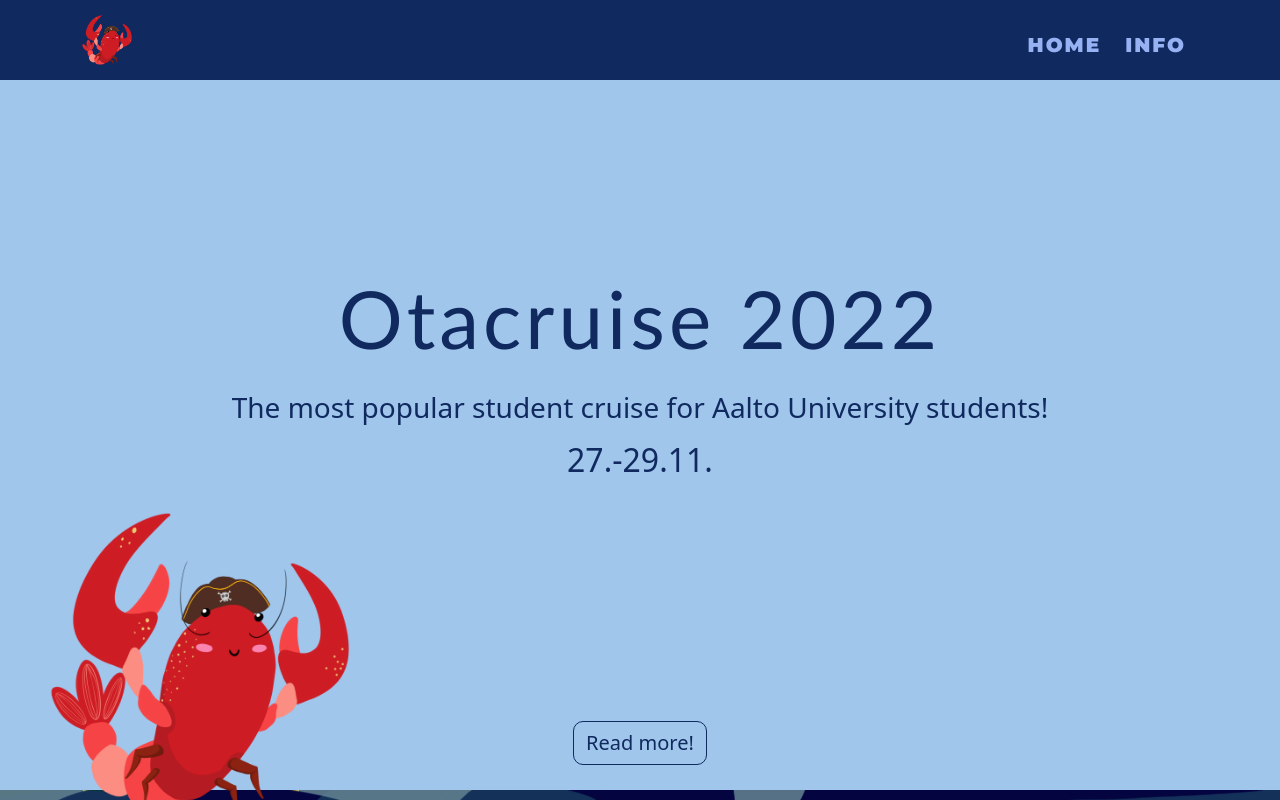
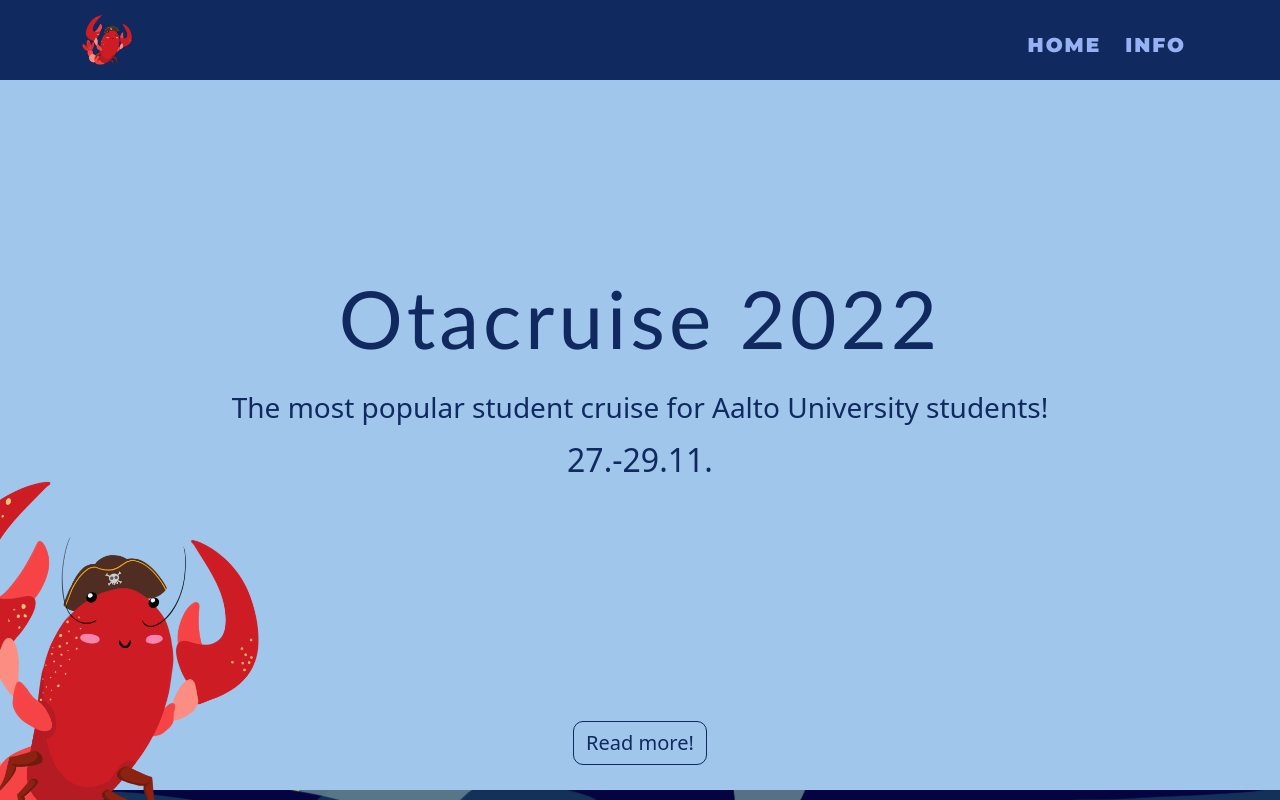
Before and after one commit to verkkomestari/otacruise, a React (Create React App) app: page / in a window 1280 px wide. Shown: the top 800 px of the page. Built offline with nearby package versions, Linux system fonts and the light colour scheme; a web font is replaced by a local one.

Commit message:
hero crab edit

```diff
--- a/src/styles/Hero.css
+++ b/src/styles/Hero.css
@@ -5,15 +5,27 @@
   text-align: center;
   color: #10295f;
   background-color: #a0c6ec;
-  height: 100vh;
+  height: 102vh;
   min-height: 600px;
   width: 100vw;
   padding: 100px 0px 20px 0px;
 }
 
-@media screen and (min-width: 600px) {
+@media screen and (min-height: 800px) and (min-width: 390px) {
+  .heroText {
+    height: 80vh;
+  }
+}
+
+@media screen and (min-height: 800px) and (min-width: 600px) {
   .heroText {
     height: 90vh;
+  }
+}
+
+@media screen and (min-height: 900px) and (max-width: 600px) {
+  .heroText {
+    height: 80vh;
   }
 }
 
@@ -38,18 +50,6 @@
 
 .callToAction {
   display: none;
-}
-
-#rapuContainer {
-  padding: 20px;
-}
-
-.rapu1 {
-  position: absolute;
-  left: -90px;
-  height: 60vh;
-  top: 64vh;
-  max-height: 300px;
 }
 
 @media screen and (min-width: 619px) and (min-height: 500px) {
@@ -79,21 +79,56 @@
   }
 }
 
-@media screen and (max-height: 600px) {
+#rapuContainer {
+  padding: 20px;
+}
+
+.rapu1 {
+  position: absolute;
+  left: 30px;
+  height: min(50vh, 50vw);
+  top: 420px;
+  max-height: 300px;
+}
+
+@media screen and (max-width: 500px) and (min-height: 700px) {
   .rapu1 {
-    top: 410px;
+    left: 50px;
+    height: 300px;
   }
 }
 
-@media screen and (min-height: 800px) and (max-width: 700px) {
+@media screen and (max-height: 500px) and (min-width: 660px) {
   .rapu1 {
-    left: 30px;
+    top: 340px;
+    left: 50px;
+    height: 300px;
   }
 }
 
-@media screen and (min-width: 800px) and (min-height: 700px) {
+@media screen and (min-height: 300px) {
   .rapu1 {
-    left: 50px;
-    height: 50vh;
+    left: -90px;
   }
 }
+
+@media screen and (min-height: 600px) and (min-width: 770px) {
+  .rapu1 {
+    top: 60vh;
+    max-height: 350px;
+  }
+}
+
+@media screen and (min-height: 1000px) and (min-width: 770px) {
+  .rapu1 {
+    top: 67vh;
+    max-height: 350px;
+  }
+}
+
+@media screen and (min-height: 1100px) and (max-width: 1000px) {
+  .rapu1 {
+    top: 65vh;
+    max-height: 350px;
+  }
+}
```
